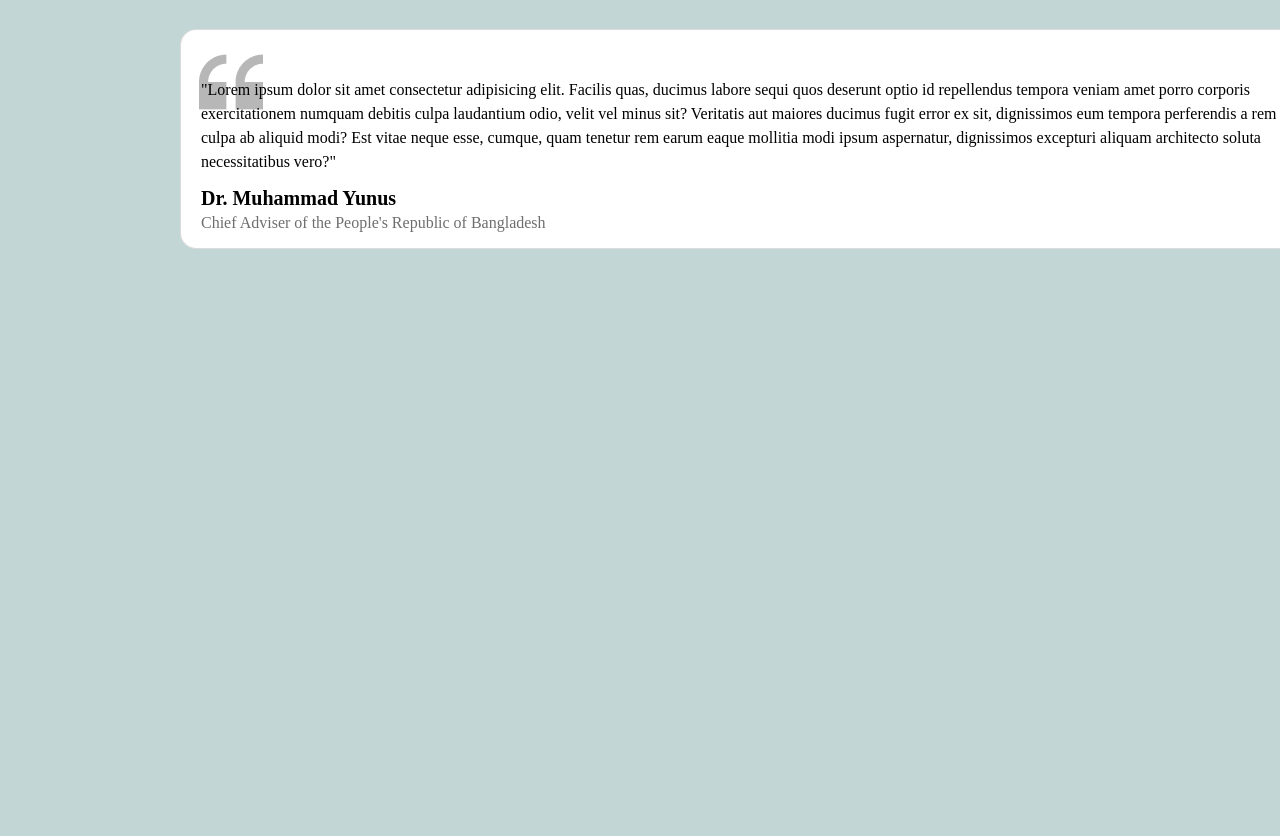
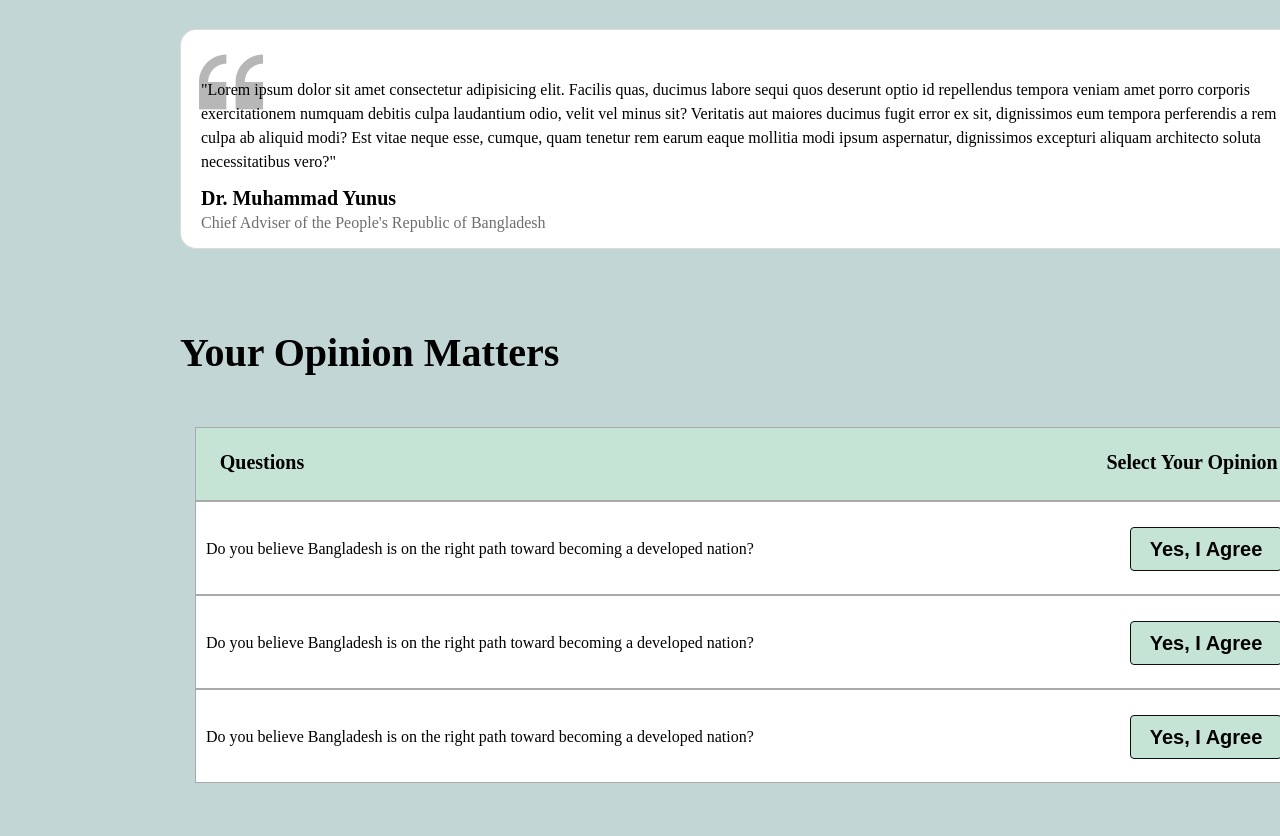
Before and after one commit to kamru25/assignment-one, a plain HTML site: page index.html in a window 1280 px wide. Shown: the part 1667-2503 px from the top of the page. Before the commit the page ends 1916 px from the top, so only its background shows below. Drawn offline with Linux system fonts and the light colour scheme.

Commit message:
opinion section add

```diff
--- a/index.html
+++ b/index.html
@@ -119,6 +119,49 @@
     </div>
 
 
+    <!-- opinion section -->
+    <h1 class="opinion-head-text">Your Opinion Matters</h1>
+
+    <div class="opinion-section">
+      <div class="opinion-header">
+        <h4 class="header-left">Questions</h4>
+        <h4 class="header-right">Select Your Opinion</h4>
+      </div>
+      <div class="opinion-header-1">
+        <p class=" p-inline">Do you believe Bangladesh is on the right path toward becoming a developed
+          nation?</p>
+        <button class="button">Yes, I Agree</button>
+
+      </div>
+      <div class="opinion-header-1">
+        <p class=" p-inline">Do you believe Bangladesh is on the right path toward becoming a developed
+          nation?</p>
+        <button class="button">Yes, I Agree</button>
+
+      </div>
+      <div class="opinion-header-1">
+        <p class=" p-inline">Do you believe Bangladesh is on the right path toward becoming a developed
+          nation?</p>
+        <button class="button">Yes, I Agree</button>
+
+      </div>
+
+
+
+
+      <!-- <div class="opinion-text">Do you believe Bangladesh is on the right path toward becoming a developed nation?
+        <button class="opinion-btn">Yes, I Agree</button>
+      </div>
+      <div class="opinion-text">Do you believe Bangladesh is on the right path toward becoming a developed nation?
+        <button class="opinion-btn">Yes, I Agree</button>
+      </div>
+      <div class="opinion-text">Do you believe Bangladesh is on the right path toward becoming a developed nation?
+        <button class="opinion-btn">Yes, I Agree</button>
+      </div> -->
+
+    </div>
+
+
   </main>
 
   <footer>
--- a/styles/style.css
+++ b/styles/style.css
@@ -241,3 +241,87 @@ margin-left: 20px;
 margin-left: 20px;
 color: rgba(14, 14, 14, 0.6);
 }
+
+/* opinion section */
+.opinion-head-text{
+  height: 48px;
+  font-size: 40px;
+  font-weight: 700;
+  line-height: 48px;
+  margin-left: 180px;
+  margin-top: 80px;
+}
+
+.opinion-section{
+width: 1170px;
+height: 409px;
+margin-left: 180px;
+text-align: center;
+margin-top: 50px;
+
+
+}
+.opinion-header{
+display: flex;
+justify-content: space-between;
+background-color: rgb(198, 228, 214);
+width: 1106px;
+height: 72px;
+margin-left: 15px;
+border: 1px solid darkgrey;
+
+}
+.header-left{
+width: 92px;
+height: 24px;
+font-size: 20px;
+font-weight: 600;
+line-height: 24px;
+margin-top: 22px;
+margin-left: 20px;
+
+}
+.header-right{
+width: 180px;
+height: 24px;
+font-size: 20px;
+font-weight: 600;
+line-height: 24px;
+margin-top: 22px;
+margin-left: 20px;
+margin-right: 20px;
+
+}
+.p-inline{
+  width: 1017px;
+height: 92px;
+  display: flex;
+  width: 622px;
+height: 19px;
+margin-left: 10px;
+margin-top: 38px;
+
+}
+.opinion-header-1{
+background-color: white;
+display: flex;
+justify-content: space-between;
+width: 1106px;
+height: 92px;
+margin-left: 15px;
+border: 1px solid darkgrey;
+}
+.button{
+
+font-size: 20px;
+font-weight: 600;
+margin-top: 25px;
+margin-left: 20px;
+margin-right: 20px;
+width: 152px;
+height: 44px;
+background-color: rgb(198, 228, 214);
+border: 1px solid rgb(14, 14, 14);
+border-radius: 4px;
+box-sizing: border-box;
+}
```
